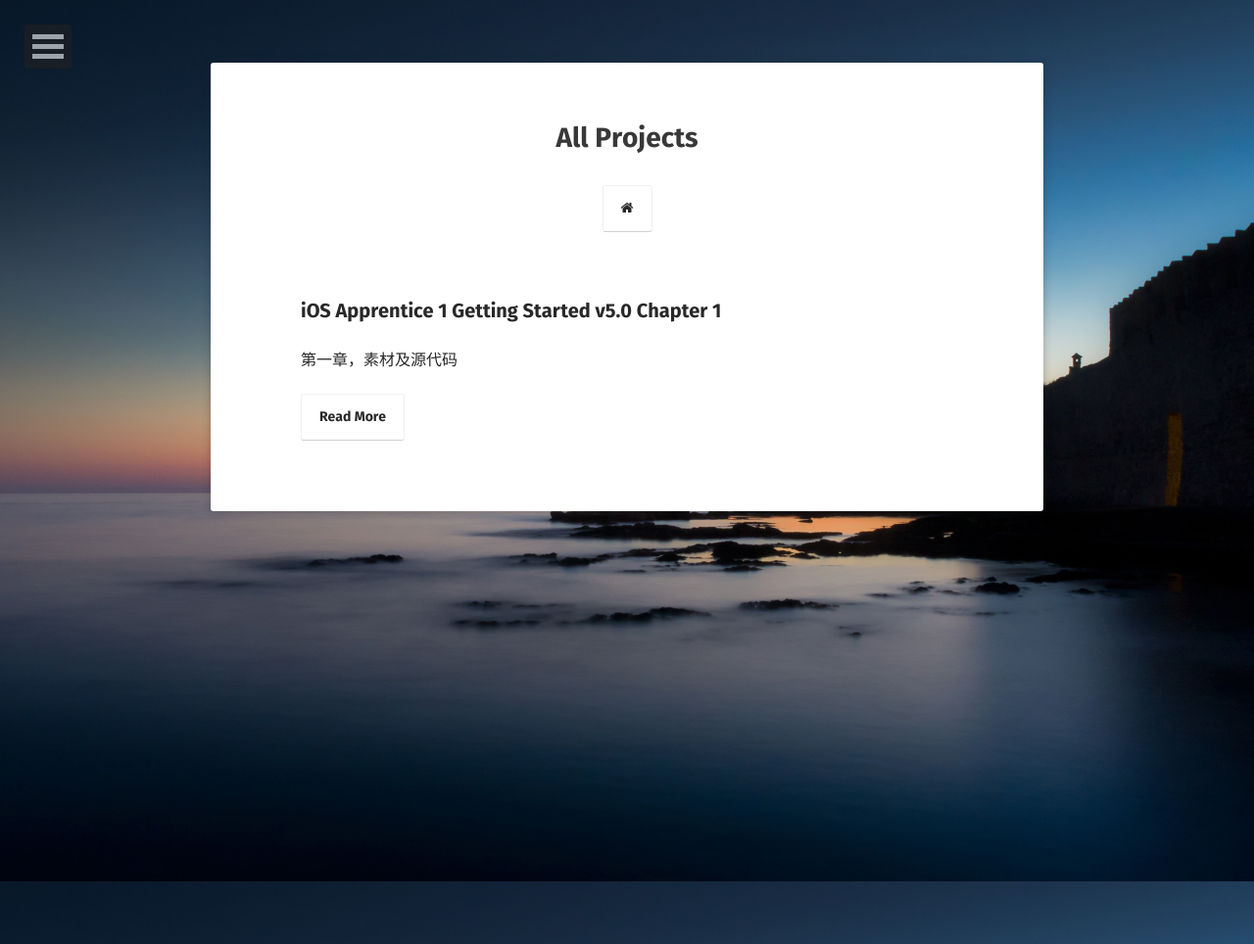
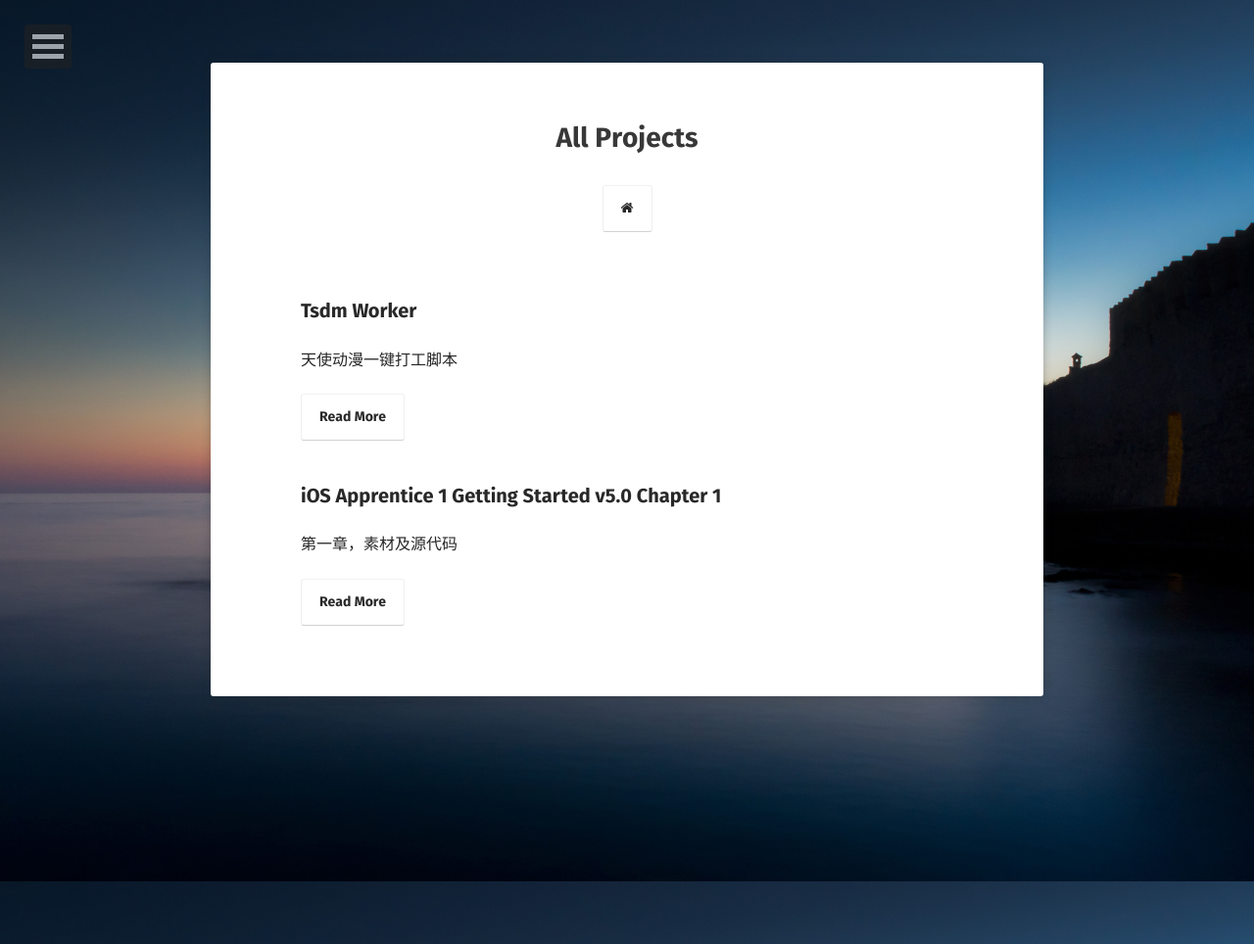
Before and after one commit to AurevoirXavier/deprecated-AurevoirXavier.github.io, a Jekyll site: the page built from projects/index.md, in a window 1280 px wide. Shown: the whole page at 98% size. Built offline with Jekyll 4.4.1, drawn with Linux system fonts in a browser that asks for light colours; some web fonts are replaced.

Commit message:
20:04/04/19/2017

```diff
--- /dev/null
+++ b/_posts/2017-4-19-tsdmWorker.md
@@ -0,0 +1,11 @@
+---
+layout: post
+title: "Tsdm Worker"
+date:   2017-04-19
+excerpt: "天使动漫一键打工脚本"
+project:    true
+tags: [js, html]
+comments: true
+---
+
+<h1><center><a href="https://github.com/AurevoirXavier/TsdmWorker">TsdmWorker.js</a></center></h1>
```
Also changed, not shown: _posts/2017-3-25-iOSApprenticeChapter1ResourcesSourceCode.md (+0 -2 lines).
